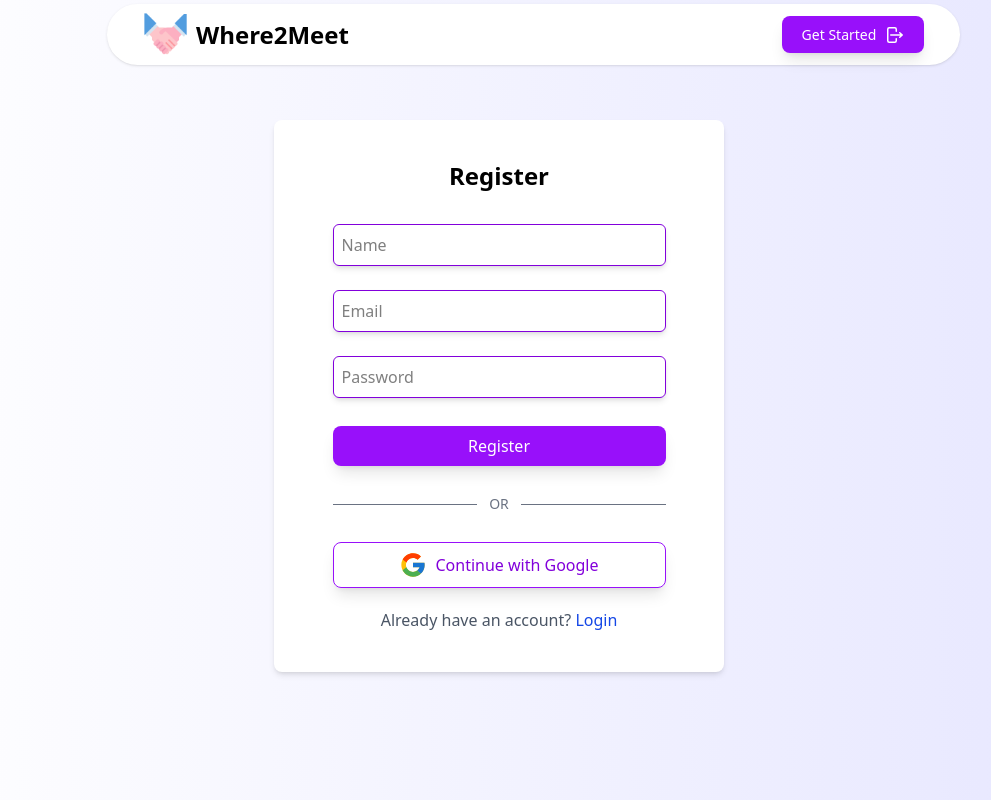
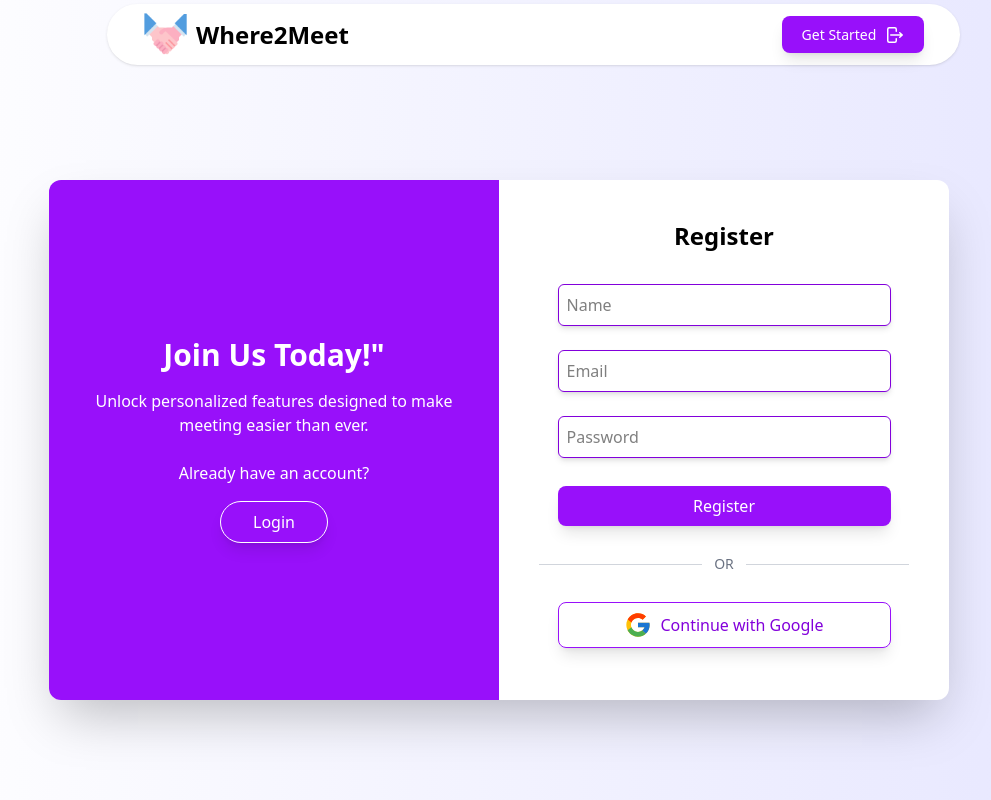
Before and after one commit to PurviMurkute/Where2Meet, a React (Vite) app in the folder client/: page /register in a window 1280 px wide. Shown: the whole page, without its empty margins (141-1132 px from the left). Built offline with nearby package versions, Linux system fonts and the light colour scheme.

Commit message:
register login ui improved

```diff
--- a/client/src/components/Button.jsx
+++ b/client/src/components/Button.jsx
@@ -5,16 +5,17 @@ import { FcGoogle } from "react-icons/fc";
 const Button = ({ btnText, btnSize, variant, btnIcon, iconPosition, onClick }) => {
 
   const sizeClasses = {
-    small: "px-5 py-2 text-sm",
+    small: "px-2 md:px-5 py-2 text-sm",
     medium: "px-6 py-3 text-base",
-    large: "px-10 py-3 text-lg",
+    large: "px-8 md:px-10 py-2 md:py-3 text-lg",
     full_width: "w-[90%] py-2 my-3 text-base",
   };
 
   const variantClasses = {
-    primary: "bg-purple-600 text-white hover:bg-purple-700",
-    secondary: "bg-gray-600 text-white hover:bg-gray-700",
-    outline: "border-1 border-purple-600 text-purple-700 hover:bg-purple-600 hover:text-white",
+    primary: "bg-purple-600 rounded-lg text-white hover:bg-purple-700",
+    secondary: "bg-gray-600 rounded-lg text-white hover:bg-gray-700",
+    outline: "border-1 border-purple-600 rounded-lg text-purple-700 hover:bg-purple-600 hover:text-white",
+    light_outline: "border border-white px-8 py-2 rounded-full hover:bg-white hover:text-purple-700 transition"
   };
 
   const icons = {
@@ -24,7 +25,7 @@ const Button = ({ btnText, btnSize, variant, btnIcon, iconPosition, onClick }) =
 
   return (
     <button
-      className={`${sizeClasses[btnSize]} ${variantClasses[variant]} flex justify-center items-center cursor-pointer rounded-lg font-medium shadow-lg transition`}
+      className={`${sizeClasses[btnSize]} ${variantClasses[variant]} flex justify-center items-center cursor-pointer font-medium shadow-lg transition`}
       onClick={onClick}
     >
       {btnIcon && iconPosition === "left" && <span className="mr-2">{icons[btnIcon]}</span>}
--- a/client/src/components/Header.jsx
+++ b/client/src/components/Header.jsx
@@ -16,22 +16,22 @@ const Header = () => {
     <div
       className={`flex items-center fixed top-0 py-2 shadow-sm bg-white z-10 ${
         isHomePage
-          ? "w-full justify-around"
+          ? "w-full justify-between px-2 md:px-0 md:justify-around"
           : "md:w-2/3 md:mx-62 justify-between my-1 px-4 md:px-9 rounded-full"
       }`}
     >
-      <h1 className="text-2xl font-bold flex justify-center items-center">
+      <h1 className="text-xl md:text-2xl font-bold flex justify-center items-center">
         <img
           src="/meeticon.png"
           alt="Where2Meet"
-          className="inline-block mr-2 w-[45px] cursor-pointer"
+          className="inline-block mr-2 w-[35px] md:w-[45px] cursor-pointer"
           onClick={() => navigate("/")}
         />{" "}
         Where2Meet
       </h1>
       <div className="flex justify-center items-center gap-8 font-bold text-gray-600">
         {isHomePage && (
-          <>
+          <div className="hidden md:flex md:gap-8">
             <ScrollLink
               to="home"
               smooth={true}
@@ -64,7 +64,7 @@ const Header = () => {
             >
               Support
             </ScrollLink>
-          </>
+          </div>
         )}
         {user ? (
           <Button
--- a/client/src/pages/Home.jsx
+++ b/client/src/pages/Home.jsx
@@ -20,12 +20,12 @@ const Home = () => {
         name="home"
         className="w-full bg-gradient-to-l from-[#e6e6ff] to-[#ffffff]"
       >
-        <div className="max-w-7xl flex flex-col md:flex-row items-center justify-between min-h-screen mx-auto px-6">
-          <div className="max-w-2xl">
+        <div className="md:max-w-7xl flex flex-col md:flex-row items-center justify-between min-h-screen mx-auto px-10 md:px-6 pt-23 md:pt-0 md:mt-0">
+          <div className="md:ps-10 max-w-2xl">
             <p className="uppercase text-purple-600 font-semibold tracking-wide mb-2">
               Where2Meet
             </p>
-            <h1 className="text-5xl font-extrabold leading-tight mb-6">
+            <h1 className="text-4xl md:text-5xl font-extrabold leading-tight mb-6">
               Track, <br />
               Discover, <br />
               Go
@@ -48,15 +48,15 @@ const Home = () => {
               />
             )}
           </div>
-          <div className="mt-10 md:mt-0 flex justify-center w-full md:w-1/2">
+          <div className="mt-8 md:mt-0 flex justify-center w-[80%] md:w-1/2">
             <img src={HomeImg} alt="Home" className="max-w-md w-full" />
           </div>
         </div>
-        <div className="py-10">
+        <div className="pb-10">
           <img
             src={location}
             alt="location"
-            className="w-full h-[450px] object-cover opacity-70"
+            className="w-full h-[250px] md:h-[450px] object-cover opacity-70"
           />
           <h2
             name="features"
@@ -67,7 +67,7 @@ const Home = () => {
               Where2Meet
             </span>
           </h2>
-          <div className="max-w-7xl mx-auto flex justify-evenly items-center flex-wrap text-center py-10">
+          <div className="max-w-7xl mx-auto flex justify-evenly items-center flex-wrap text-center md:py-10">
             <FeatureCard
               title={"Real-time location sharing"}
               description={"See where your friends are instantly in Real-time."}
--- a/client/src/pages/Login.jsx
+++ b/client/src/pages/Login.jsx
@@ -51,25 +51,31 @@ const Login = () => {
   return (
     <>
       <Header />
-      <div className="min-h-screen bg-gradient-to-l from-[#e6e6ff] to-[#ffffff] pt-20">
+      <div className="min-h-screen bg-gradient-to-l from-[#e6e6ff] to-[#ffffff] flex items-center justify-center">
+        <div className="flex w-[900px] bg-white rounded-xl shadow-2xl mt-15 overflow-hidden">
+          <div className="w-1/2 flex flex-col justify-center items-center px-10 py-15">
             <form
               onSubmit={(e) => {
                 e.preventDefault();
               }}
-          className="flex flex-col justify-center items-center mt-10 gap-2 w-[450px] mx-auto bg-white p-10 rounded-lg shadow-md"
+              className="flex flex-col justify-center items-center gap-2 w-full"
             >
               <h2 className="text-2xl font-bold text-center mb-4">Login</h2>
               <Input
                 type="email"
                 placeholder="Email"
                 value={loginUser.email}
-            onChange={(e) => setLoginUser({ ...loginUser, email: e.target.value })}
+                onChange={(e) =>
+                  setLoginUser({ ...loginUser, email: e.target.value })
+                }
               />
               <Input
                 type="password"
                 placeholder="Password"
                 value={loginUser.password}
-            onChange={(e) => setLoginUser({ ...loginUser, password: e.target.value })}
+                onChange={(e) =>
+                  setLoginUser({ ...loginUser, password: e.target.value })
+                }
               />
               <Button
                 btnText="Login"
@@ -88,10 +94,30 @@ const Login = () => {
                 variant="outline"
                 btnIcon={"google"}
                 iconPosition={"left"}
-            onClick={() => {window.open(`${import.meta.env.VITE_SERVER_URL}/auth/google`, "_self")}}
+                onClick={() => {
+                  window.open(
+                    `${import.meta.env.VITE_SERVER_URL}/auth/google`,
+                    "_self"
+                  );
+                }}
               />
-          <p className="text-gray-600">Don't have an account? <a href="/register" className="text-blue-700">Register</a></p>
             </form>
+          </div>
+          <div className="w-1/2 bg-purple-600 flex flex-col items-center justify-center text-white px-10 py-15">
+            <h1 className="text-3xl font-bold mb-4">Welcome Back!</h1>
+            <p className="text-center mb-6">
+              We're glad to see you again. Please login to your account.
+            </p>
+            <p className="text-white font-medium pb-4">
+              Don't have an account?
+            </p>
+            <Button
+              btnText={"Register"}
+              variant="light_outline"
+              onClick={() => navigate("/register")}
+            />
+          </div>
+        </div>
       </div>
       <Toaster />
     </>
--- a/client/src/pages/Register.jsx
+++ b/client/src/pages/Register.jsx
@@ -7,6 +7,7 @@ import toast, { Toaster } from "react-hot-toast";
 import { useNavigate } from "react-router";
 
 const Register = () => {
+  const navigate = useNavigate();
   const [user, setUser] = useState({
     username: "",
     email: "",
@@ -46,14 +47,31 @@ const Register = () => {
   return (
     <>
       <Header />
-      <div className="min-h-screen bg-gradient-to-l from-[#e6e6ff] to-[#ffffff] pt-20">
+      <div className="min-h-screen bg-gradient-to-l from-[#e6e6ff] to-[#ffffff] flex items-center justify-center">
+        <div className="flex w-[900px] bg-white rounded-xl shadow-2xl mt-20 overflow-hidden">
+          <div className="w-1/2 bg-purple-600 flex flex-col items-center justify-center text-white p-10">
+            <h1 className="text-3xl font-bold mb-4">Join Us Today!"</h1>
+            <p className="text-center mb-6">
+              Unlock personalized features designed to make meeting easier than
+              ever.
+            </p>
+            <p className="text-white font-medium pb-4">
+              Already have an account?
+            </p>
+            <Button
+              btnText={"Login"}
+              variant="light_outline"
+              onClick={() => navigate("/login")}
+            />
+          </div>
+
+          <div className="w-1/2 flex flex-col justify-center items-center p-10">
             <form
-          onSubmit={(e) => {
-            e.preventDefault();
-          }}
-          className="flex flex-col justify-center items-center mt-10 gap-2 w-[450px] mx-auto bg-white p-10 rounded-lg shadow-md"
+              onSubmit={(e) => e.preventDefault()}
+              className="flex flex-col justify-center items-center gap-2 w-full"
             >
               <h2 className="text-2xl font-bold text-center mb-4">Register</h2>
+
               <Input
                 type="text"
                 placeholder="Name"
@@ -72,28 +90,38 @@ const Register = () => {
                 value={user.password}
                 onChange={(e) => setUser({ ...user, password: e.target.value })}
               />
+
               <Button
                 btnText="Register"
                 btnSize="full_width"
                 variant="primary"
                 onClick={registerUser}
               />
-          <div className="flex items-center w-[90%] my-2">
-            <div className="h-[1px] flex-1 bg-gray-500" />
+
+              <div className="flex items-center w-full my-2">
+                <div className="h-[1px] flex-1 bg-gray-300" />
                 <span className="mx-3 text-sm text-gray-500">OR</span>
-            <div className="h-[1px] flex-1 bg-gray-500" />
+                <div className="h-[1px] flex-1 bg-gray-300" />
               </div>
+
               <Button
                 btnText="Continue with Google"
                 btnSize="full_width"
                 variant="outline"
                 btnIcon={"google"}
                 iconPosition={"left"}
-            onClick={() => {window.open(`${import.meta.env.VITE_SERVER_URL}/auth/google`, "_self")}}
+                onClick={() =>
+                  window.open(
+                    `${import.meta.env.VITE_SERVER_URL}/auth/google`,
+                    "_self"
+                  )
+                }
               />
-          <p className=" text-gray-600">Already have an account? <a href="/login" className="text-blue-700">Login</a></p>
             </form>
           </div>
+        </div>
+      </div>
+
       <Toaster />
     </>
   );
```
Lines whose indentation alone changed are shown as unchanged.
